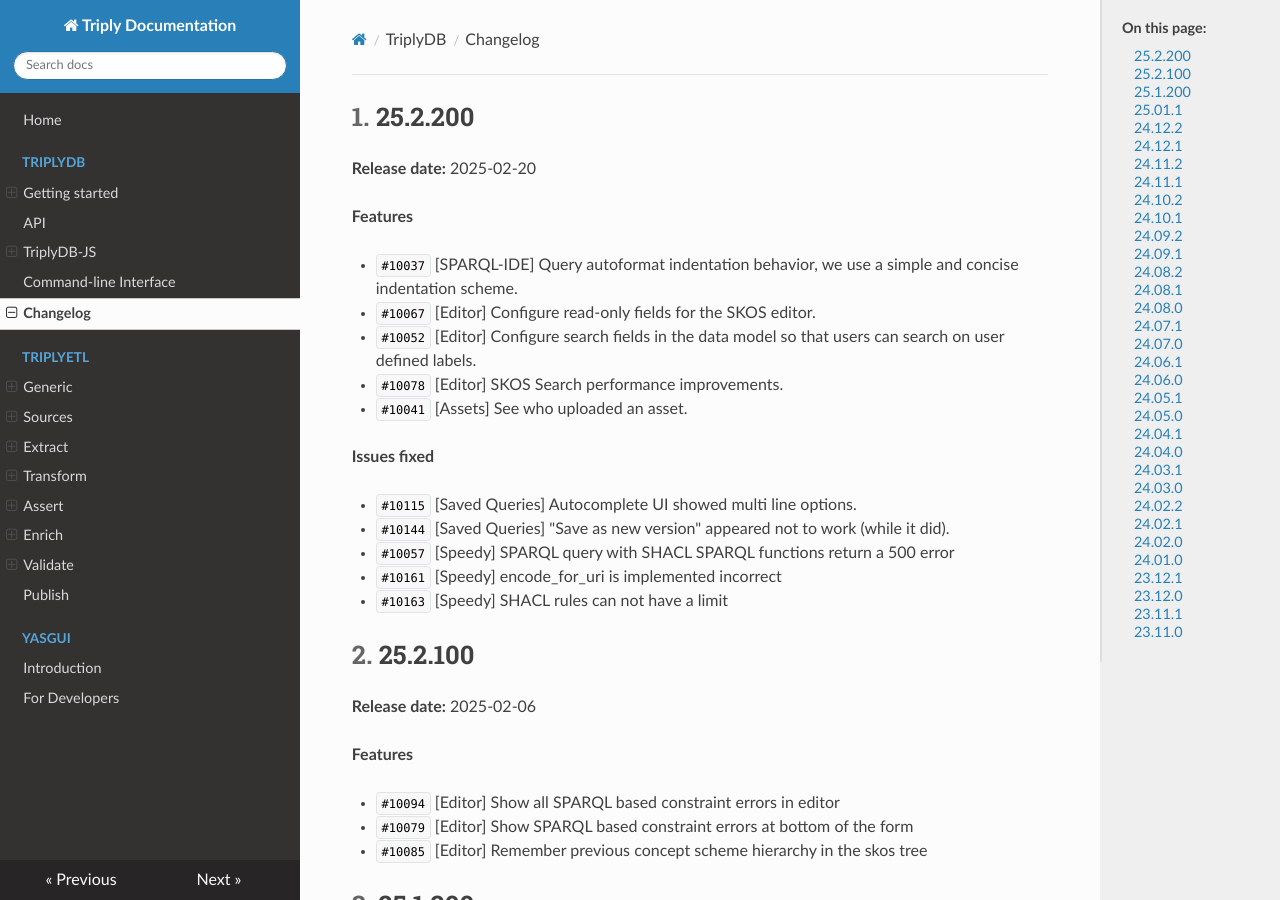
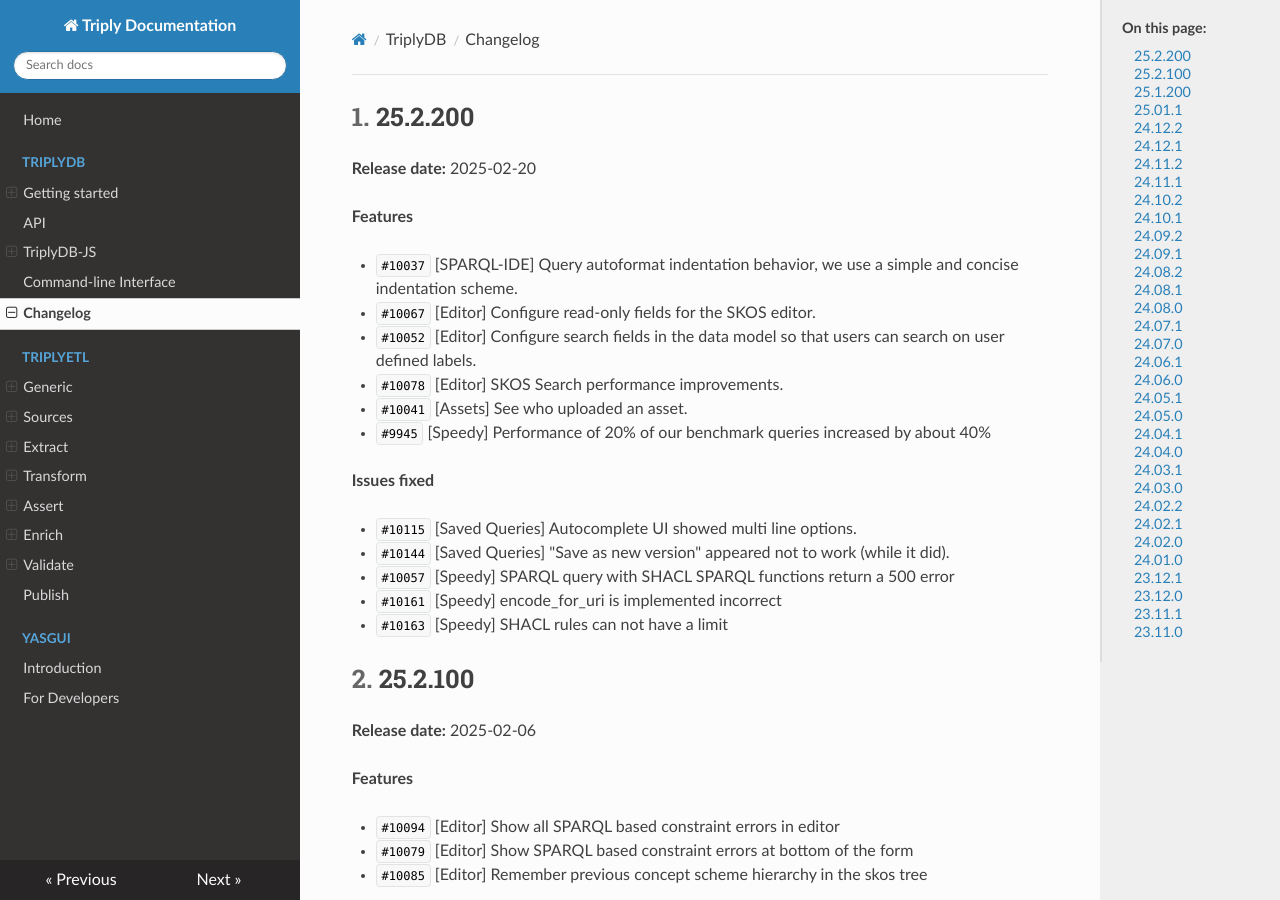
Before and after one commit to TriplyDB/Documentation, an MkDocs documentation site: the page built from docs/triplydb-changelog/index.md, in a window 1280 px wide and 900 px high. Built offline with MkDocs 1.6.1, drawn with Linux system fonts in a browser that asks for light colours.

Commit message:
Adding benchmark issue

```diff
--- a/docs/triplydb-changelog/index.md
+++ b/docs/triplydb-changelog/index.md
@@ -16,6 +16,7 @@
 - `#10052` [Editor] Configure search fields in the data model so that users can search on user defined labels.
 - `#10078` [Editor] SKOS Search performance improvements.
 - `#10041` [Assets] See who uploaded an asset.
+- `#9945` [Speedy] Performance of 20% of our benchmark queries increased by about 40%
 
 **Issues fixed**
 
```
